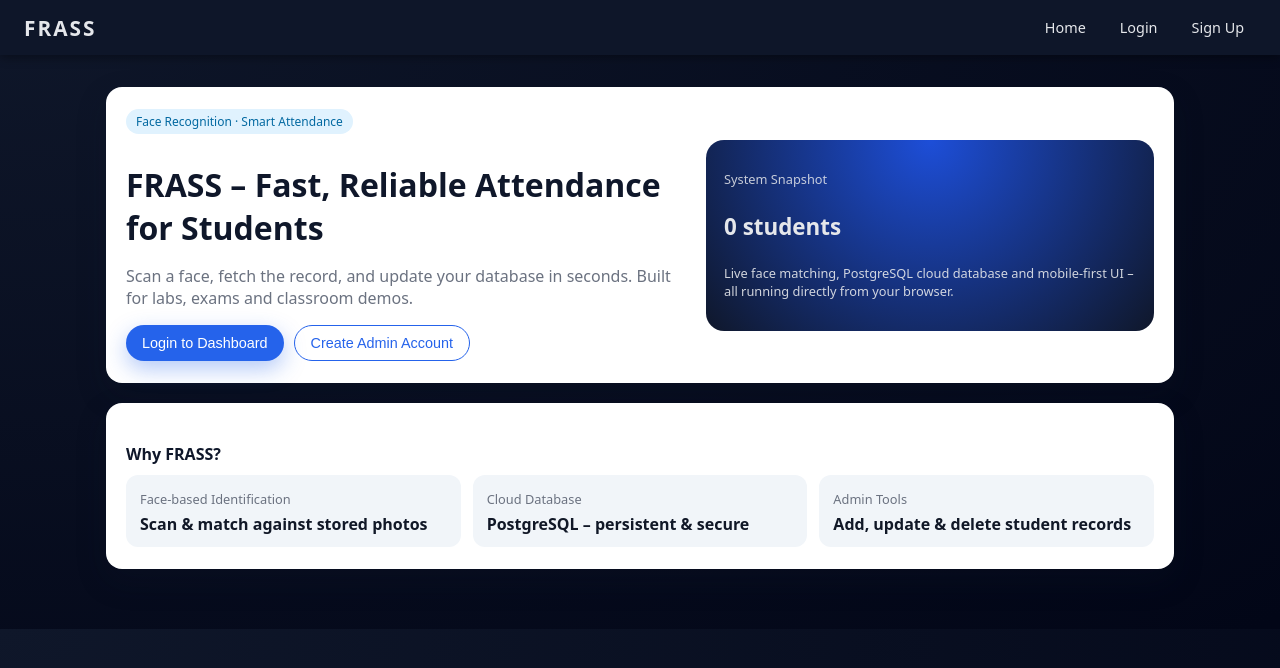
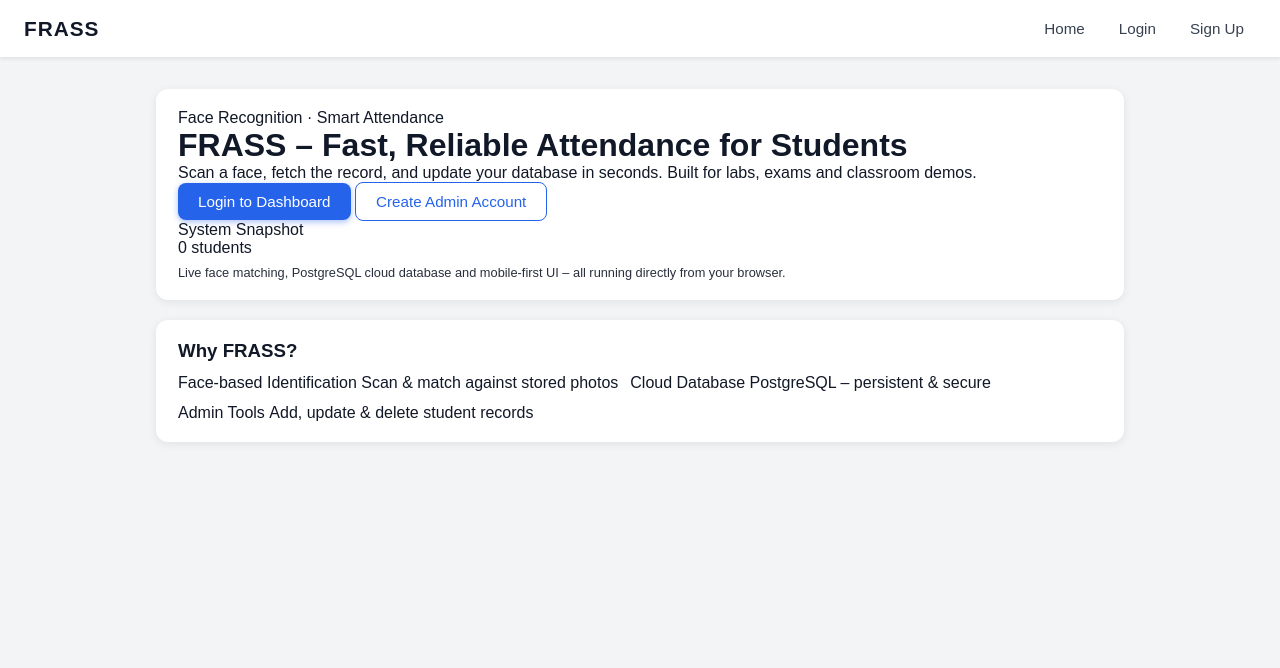
Before and after one commit to HiroX24/Frass, a Flask app: page / in a window 1280 px wide. Shown: the top 668 px of the page. Run offline with Flask 3, Linux system fonts and the light colour scheme; data that the repository does not hold is empty; some libraries are stand-ins or nearby versions.

Commit message:
Update cool.css

```diff
--- a/static/cool.css
+++ b/static/cool.css
@@ -1,32 +1,37 @@
+/* Global reset-ish */
 * {
   box-sizing: border-box;
+  margin: 0;
+  padding: 0;
 }
 
+/* ------------ Layout ------------ */
+
 body {
+  font-family: Arial, sans-serif;
   margin: 0;
-  font-family: system-ui, -apple-system, BlinkMacSystemFont, "Segoe UI", sans-serif;
-  background: radial-gradient(140% 140% at 0% 0%, #0f172a, #020617);
-  color: #0f172a;
+  background: #f3f4f6;
+  color: #111827;
 }
 
 header {
-  position: sticky;
-  top: 0;
-  z-index: 10;
-  background: rgba(15, 23, 42, 0.96);
-  backdrop-filter: blur(12px);
-  color: #e5e7eb;
+  background: #ffffff;
   padding: 12px 24px;
   display: flex;
   justify-content: space-between;
   align-items: center;
-  box-shadow: 0 2px 10px rgba(0, 0, 0, 0.4);
+  box-shadow: 0 2px 4px rgba(0,0,0,0.08);
+  position: sticky;
+  top: 0;
+  z-index: 10;
 }
 
 .logo {
   font-size: 1.3rem;
-  letter-spacing: 2px;
+  letter-spacing: 1px;
 }
+
+/* ------------ Navbar ------------ */
 
 nav {
   display: flex;
@@ -34,277 +39,259 @@ nav {
 }
 
 nav a {
-  padding: 6px 12px;
-  border-radius: 999px;
+  margin: 0;
   text-decoration: none;
-  color: #e5e7eb;
-  font-size: 0.9rem;
+  color: #374151;
   cursor: pointer;
-  transition: background 0.2s ease, transform 0.1s ease, color 0.2s;
+  padding: 8px 12px;
+  border-radius: 6px;
+  transition:
+    transform 0.12s ease,
+    box-shadow 0.12s ease,
+    background-color 0.12s ease,
+    color 0.12s ease;
+  font-size: 0.95rem;
 }
 
 nav a:hover {
-  background: rgba(37, 99, 235, 0.2);
-  color: #ffffff;
+  background-color: #e5edff;
+  color: #2563eb;
   transform: translateY(-1px);
+  box-shadow: 0 3px 6px rgba(37,99,235,0.22);
 }
+
+nav a:active {
+  transform: translateY(1px) scale(0.97);
+  box-shadow: 0 1px 3px rgba(0,0,0,0.2) inset;
+}
+
+/* ------------ Main & cards ------------ */
 
 main {
   padding: 32px 16px 40px;
-  max-width: 1100px;
+  max-width: 1000px;
   margin: 0 auto;
 }
 
-/* ------------ Cards & Layout ------------ */
-
 .card {
   background: #ffffff;
-  padding: 22px 20px;
-  border-radius: 16px;
-  box-shadow: 0 12px 30px rgba(15, 23, 42, 0.22);
+  padding: 20px 22px;
+  border-radius: 12px;
+  box-shadow: 0 2px 8px rgba(0,0,0,0.08);
   margin-bottom: 20px;
-  animation: fadeIn 0.25s ease-out;
-}
-
-.hero {
-  display: grid;
-  grid-template-columns: minmax(0, 2fr) minmax(0, 1.6fr);
-  gap: 20px;
-  align-items: center;
-}
-
-.hero-title {
-  font-size: 2rem;
-  margin-bottom: 0.25rem;
-}
-
-.hero-subtitle {
-  color: #6b7280;
-  margin-bottom: 1rem;
-}
-
-.pill {
-  display: inline-flex;
-  align-items: center;
-  gap: 6px;
-  padding: 4px 10px;
-  border-radius: 999px;
-  background: #e0f2fe;
-  color: #0369a1;
-  font-size: 0.75rem;
-  margin-bottom: 0.5rem;
-}
-
-.hero-actions {
-  display: flex;
-  flex-wrap: wrap;
-  gap: 10px;
-  margin-top: 1rem;
-}
-
-.hero-side {
-  background: radial-gradient(circle at top, #1d4ed8, #0f172a);
-  color: #e5e7eb;
-  border-radius: 18px;
-  padding: 18px;
-}
-
-.hero-metric {
-  font-size: 0.8rem;
-  opacity: 0.85;
-}
-
-.hero-value {
-  font-size: 1.4rem;
-  font-weight: 600;
-}
-
-.grid {
-  display: flex;
-  flex-wrap: wrap;
-  gap: 12px;
-}
-
-.grid > * {
-  flex: 1 1 180px;
-}
-
-.section-title {
-  margin-top: 18px;
-  margin-bottom: 10px;
-  font-size: 1rem;
-}
-
-/* ------------ Dashboard stats ------------ */
-
-.dash-grid {
-  display: flex;
-  flex-wrap: wrap;
-  gap: 12px;
-  margin: 14px 0 8px;
-}
-
-.stat-card {
-  flex: 1 1 180px;
-  background: #f1f5f9;
-  border-radius: 12px;
-  padding: 12px 14px;
-}
-
-.stat-label {
-  font-size: 0.8rem;
-  color: #6b7280;
-}
-
-.stat-value {
-  display: block;
-  margin-top: 4px;
-  font-size: 1.3rem;
-  font-weight: 600;
-  color: #111827;
 }
 
 /* ------------ Buttons ------------ */
 
 .btn {
-  padding: 9px 16px;
-  border-radius: 999px;
+  padding: 10px 20px;
+  border-radius: 8px;
   border: none;
   cursor: pointer;
-  font-size: 0.9rem;
+  font-size: 0.95rem;
   display: inline-flex;
+  justify-content: center;
   align-items: center;
-  justify-content: center;
   gap: 6px;
-  transition: background 0.15s ease, transform 0.1s ease, box-shadow 0.15s ease;
+  transition:
+    transform 0.12s ease,
+    box-shadow 0.12s ease,
+    background-color 0.12s ease,
+    color 0.12s ease,
+    border-color 0.12s ease;
 }
 
 .btn-primary {
   background: #2563eb;
   color: #ffffff;
-  box-shadow: 0 8px 22px rgba(37, 99, 235, 0.35);
+  box-shadow: 0 2px 6px rgba(37,99,235,0.4);
 }
 
 .btn-primary:hover {
   background: #1d4ed8;
   transform: translateY(-1px);
-  box-shadow: 0 10px 26px rgba(37, 99, 235, 0.45);
+  box-shadow: 0 4px 10px rgba(37,99,235,0.6);
+}
+
+.btn-primary:active {
+  transform: translateY(1px) scale(0.97);
+  box-shadow: 0 2px 6px rgba(0,0,0,0.25) inset;
 }
 
 .btn-outline {
-  background: transparent;
+  background: #ffffff;
   border: 1px solid #2563eb;
   color: #2563eb;
 }
 
 .btn-outline:hover {
-  background: rgba(37, 99, 235, 0.06);
+  background: #e5edff;
 }
 
 .btn.big {
-  padding: 12px 18px;
-  font-size: 0.95rem;
+  padding: 14px 24px;
+  font-size: 1rem;
 }
 
-/* ------------ Forms & Misc ------------ */
+/* ------------ Stats & grid ------------ */
+
+.stats {
+  display: flex;
+  gap: 20px;
+  margin-top: 20px;
+  flex-wrap: wrap;
+}
+
+.stats .card {
+  flex: 1;
+  text-align: center;
+}
+
+/* Generic grid used in dashboard/manage */
+.grid {
+  display: flex;
+  flex-wrap: wrap;
+  gap: 12px;
+  margin-top: 12px;
+}
+
+/* ------------ Forms & table ------------ */
 
 input,
-select {
+select,
+textarea {
   width: 100%;
   padding: 9px 10px;
-  margin: 6px 0;
-  border-radius: 10px;
+  margin: 8px 0;
+  border-radius: 6px;
   border: 1px solid #d1d5db;
-  font-size: 0.9rem;
+  font-size: 0.95rem;
   outline: none;
-  transition: border 0.15s ease, box-shadow 0.15s ease;
+  transition: border-color 0.12s ease, box-shadow 0.12s ease;
+  background: #f9fafb;
 }
 
 input:focus,
-select:focus {
+select:focus,
+textarea:focus {
   border-color: #2563eb;
-  box-shadow: 0 0 0 1px rgba(37, 99, 235, 0.4);
-}
-
-.msg-error {
-  color: #dc2626;
-  font-size: 0.85rem;
-}
-
-.msg-info {
-  color: #16a34a;
-  font-size: 0.85rem;
+  box-shadow: 0 0 0 2px rgba(37,99,235,0.2);
+  background: #ffffff;
 }
 
 table {
   width: 100%;
   border-collapse: collapse;
-  margin-top: 12px;
-  font-size: 0.85rem;
+  margin-top: 14px;
+  font-size: 0.9rem;
 }
 
 th,
 td {
-  padding: 6px 8px;
-  border-bottom: 1px solid #e5e7eb;
+  border: 1px solid #e5e7eb;
+  padding: 8px 10px;
   text-align: left;
 }
 
 th {
-  background: #f1f5f9;
+  background: #f3f4f6;
+  font-weight: 600;
 }
 
-/* ------------ Animations ------------ */
+/* ------------ Messages ------------ */
 
-@keyframes fadeIn {
-  from {
-    opacity: 0;
-    transform: translateY(6px);
-  }
-  to {
-    opacity: 1;
-    transform: translateY(0);
-  }
+.msg-error {
+  color: #e11d48;
+  margin-top: 6px;
+  font-size: 0.9rem;
 }
 
-/* ------------ Responsive ------------ */
+.msg-info {
+  color: #16a34a;
+  margin-top: 6px;
+  font-size: 0.9rem;
+}
 
+/* ------------ Images ------------ */
+
+img {
+  border-radius: 6px;
+}
+
+/* Small bounce for clicks */
+.btn:active,
+nav a:active {
+  transform: translateY(1px) scale(0.97);
+    }
+/* ------------ Responsive Rules ------------ */
+
+/* Mobile (landscape & below) */
 @media (max-width: 900px) {
   main {
-    padding: 20px 12px 32px;
+    padding: 20px 10px;
+    width: 100%;
   }
 
   header {
     flex-direction: column;
     align-items: flex-start;
-    gap: 6px;
   }
 
   nav {
     flex-wrap: wrap;
     width: 100%;
     gap: 6px;
+    margin-top: 8px;
   }
 
   nav a {
-    font-size: 0.8rem;
+    flex: 1 1 auto;
+    text-align: center;
   }
 
-  .hero {
-    grid-template-columns: minmax(0, 1fr);
+  .stats {
+    flex-direction: column;
   }
 
-  .btn {
+  .card {
+    padding: 16px;
     width: 100%;
   }
 
   table {
     font-size: 0.75rem;
   }
+
+  th,
+  td {
+    padding: 5px;
+  }
+
+  img {
+    max-width: 90%;
+  }
+
+  /* Buttons take full width for mobile friendliness */
+  .btn {
+    width: 100%;
+    max-width: 100%;
+  }
+
+  .grid {
+    width: 100%;
+    flex-direction: column;
+  }
 }
 
+/* Tiny screens */
 @media (max-width: 480px) {
-  .hero-title {
-    font-size: 1.6rem;
+  nav a {
+    font-size: 0.8rem;
+    padding: 6px 10px;
+  }
+
+  .btn.big {
+    font-size: 0.9rem;
+    padding: 12px;
   }
 }
```
